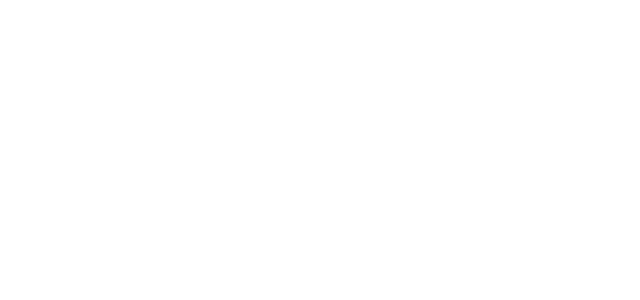
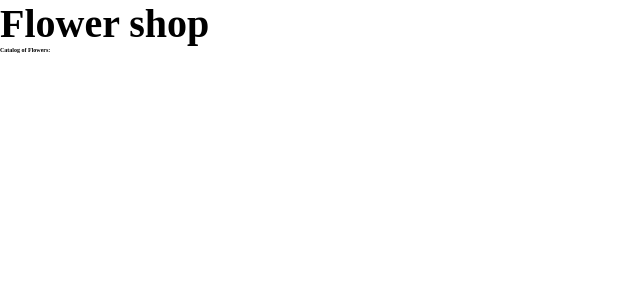
Before and after one commit to staten-island-tech/vue-reactivity-ashleyyz068, a Vue app in the folder vue-project/: page / in a window 1280 px wide. Shown: the top 300 px of the page, without its empty margins (0-640 px from the left). Built offline with nearby package versions, Linux system fonts and the light colour scheme.

Commit message:
dfadsafd

```diff
--- a/vue-project/src/App.vue
+++ b/vue-project/src/App.vue
@@ -1,12 +1,30 @@
-<script setup>
-import { RouterLink, RouterView } from 'vue-router'
-// import HelloWorld from './components/HelloWorld.vue'
+<template>
+    <header>
+      <div class="head">
+        <h1 class="mainTitle">Flower shop</h1>
+      </div>
+      <MainPage/>
+    </header>
+
+
+    <RouterView />
+    <div class="view">
+      <RouterView />
+    </div>
+
+  </template>
+  <script>
+  import MainPage from './components/icons/MainPage.vue';
+  export default {
+    name: 'App',
+    components: {
+        MainPage
+    }
+  }
 </script>
-
-<template>
-
-</template>
-
-<style scoped>
-
-</style>
+  <style scoped></style>
+  <style>
+    .mainTitle{
+        font-size: 4rem;
+    }
+  </style>
--- a/vue-project/src/assets/main.css
+++ b/vue-project/src/assets/main.css
@@ -7,4 +7,6 @@
     box-sizing: border-box;
 }
 
-.
+h1{
+    font-size: 50 rem;
+}
--- /dev/null
+++ b/vue-project/src/components/icons/MainPage.vue
@@ -0,0 +1,14 @@
+<template>
+ <div class="main-page">
+    <h1> Catalog of Flowers:</h1>
+    <div class="cardPolit">
+    </div>
+ </div>
+
+</template>
+
+<script>
+export default {
+    name: 'MainPage',
+}
+</script>
--- a/vue-project/src/views/HomeView.vue
+++ b/vue-project/src/views/HomeView.vue
@@ -3,7 +3,5 @@
 </script>
 
 <template>
-  <main>
-    <TheWelcome />
-  </main>
+
 </template>
```
